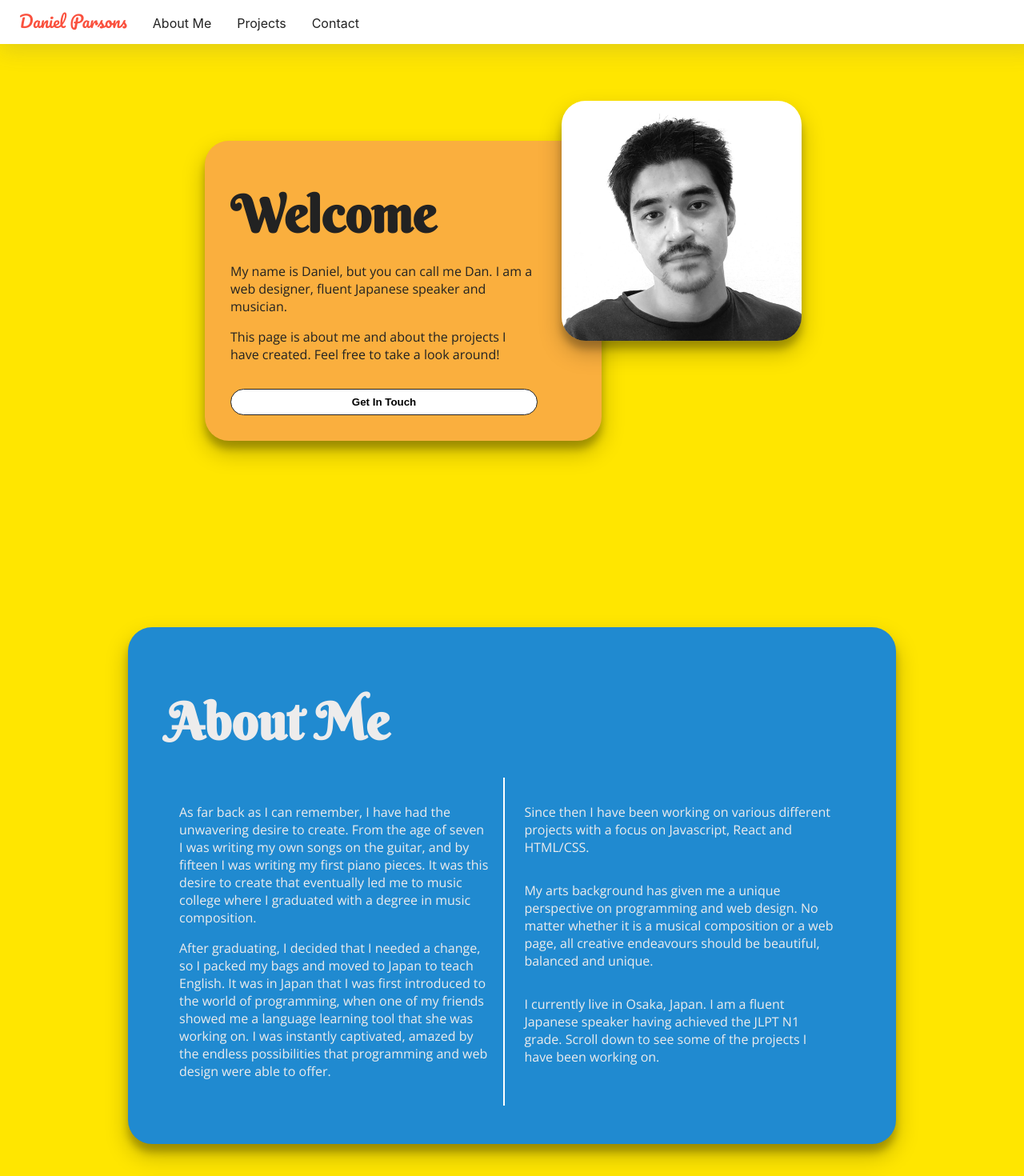
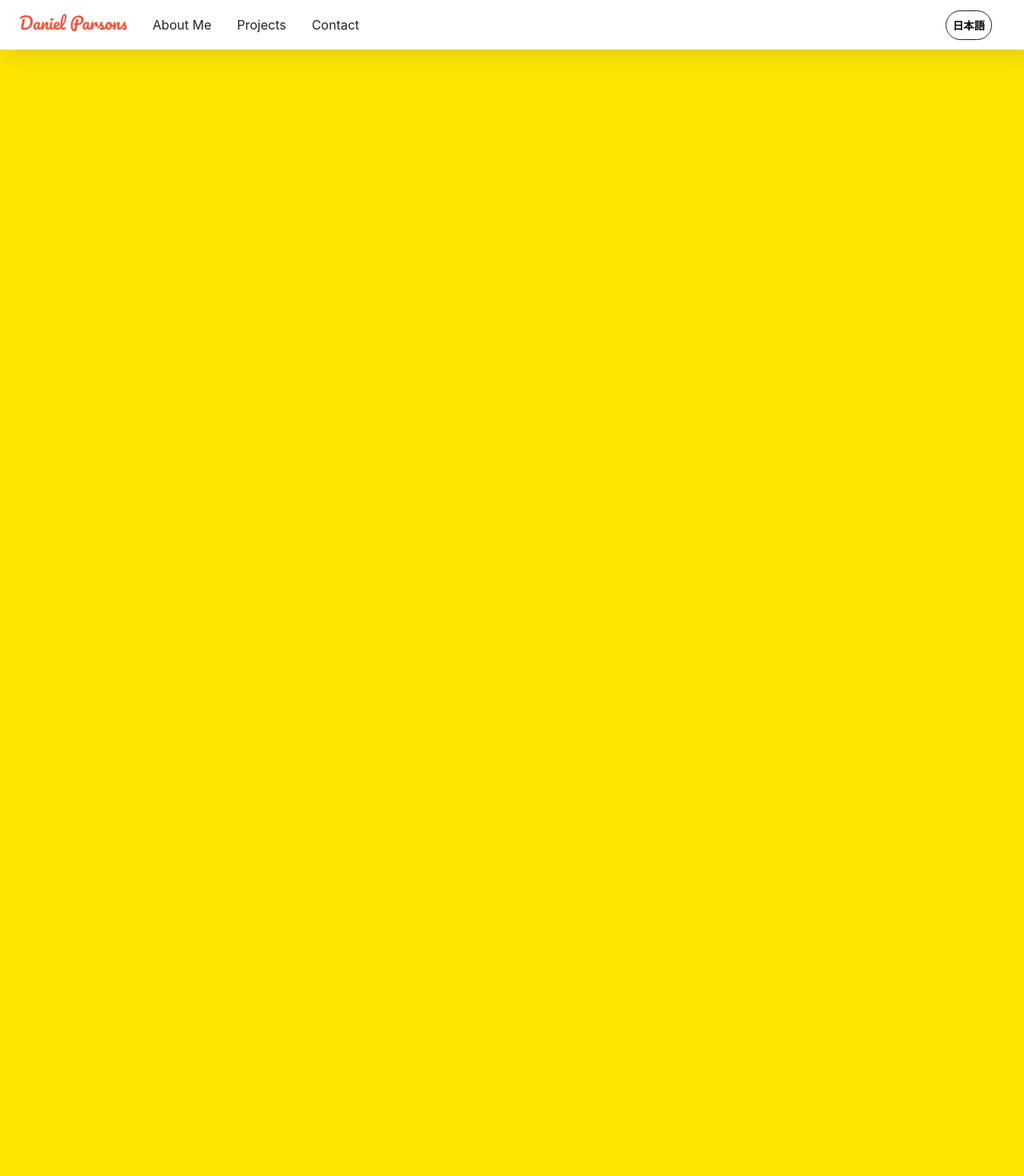
Before and after one commit to dpars34/Personal-Website, a React (Create React App) app: page / in a window 1280 px wide. Shown: the top 1470 px of the page at 80% size. Built offline with nearby package versions, Linux system fonts and the light colour scheme.

Commit message:
Design changes

```diff
--- a/src/App.css
+++ b/src/App.css
@@ -48,3 +48,15 @@
         margin-top: -3rem;
     }
 }
+
+@keyframes fadein {
+    0% {
+        opacity: 0;
+        transform: translate3d(0,40px,0)
+    }
+
+    100% {
+        opacity: 1;
+        transform: translate3d(0,0,0)
+    }
+}
--- a/src/App.js
+++ b/src/App.js
@@ -11,15 +11,23 @@ class App extends React.Component {
   constructor() {
     super()
     this.state = {
-      IsEnglish: true
+      isEnglish: true
     }
+    this.languageChanger = this.languageChanger.bind(this)
+  }
+
+  languageChanger() {
+    this.setState(prevState => {
+      return {
+        isEnglish: !prevState.isEnglish
+    }})
   }
 
   render() {
     return (
       <div className="container">
-        <Header />
-        <Welcome />
+        <Header isEnglish={this.state.isEnglish} languageChanger={this.languageChanger}/>
+        <Welcome isEnglish={this.state.isEnglish} />
         <About />
         <Projects />
         <Contact />
--- a/src/Components/About/About.css
+++ b/src/Components/About/About.css
@@ -32,11 +32,13 @@
 
     .about-text-area {
         background-color: #208AD0;
-        margin: 3rem 10rem;
+        margin: 3rem 10%;
         padding: 3rem;
         border-radius: 30px;
         color: #EDECEC;
         box-shadow: rgba(0, 0, 0, 0.25) 0px 14px 28px, rgba(0, 0, 0, 0.22) 0px 10px 10px;
+        animation-name: fadein;
+        animation-duration: 2s;
     }
 
     #section-text4 {
@@ -53,7 +55,7 @@
     }
 
     .vertical-line {
-        border-left: solid 2px white;
+        border-left: solid 2px #EDECEC;
         width: 1%
       }
 }
--- a/src/Components/Contact/Contact.css
+++ b/src/Components/Contact/Contact.css
@@ -72,9 +72,14 @@
 
 @media (min-width:769px) {
 
+    .contact-area {
+        margin-top: 7rem;
+        margin-bottom: 18rem;
+    }
+
     .contact-text-area {
         background-color: #FAAF3E;
-        margin: 3rem 10rem;
+        margin: 3rem 10%;
         padding: 3rem;
         border-radius: 30px;
         color: #222222;
--- a/src/Components/Footer/Footer.js
+++ b/src/Components/Footer/Footer.js
@@ -12,7 +12,8 @@ function Footer() {
         gitHub: "GitHub",
         linkedIn: "LinkedIn",
         instagram: "Instagram",
-        facebook: "Facebook"
+        facebook: "Facebook",
+        languages: "Languages"
     }
 
     return(
@@ -36,7 +37,14 @@ function Footer() {
                         <a href="https://www.linkedin.com/in/daniel-parsons-b2491420a" className="footer-link">{englishText.linkedIn}</a>
                         <a href="https://www.instagram.com/dpars34/" className="footer-link">{englishText.instagram}</a>
                         <a href="https://www.facebook.com/daniel.parsons.372" className="footer-link">{englishText.facebook}</a>
+                    </div> <br />
+
+                    <div className="footer-block">
+                        <p className="footer-heading">{englishText.languages}</p>
+                        <a href="#welcome-area" className="footer-link">English</a>
+                        <a href="#welcome-area" className="footer-link">日本語</a>
                     </div>
+
                 </div>
 
                 <p className="copyright">© Daniel Parsons 2021</p>
--- a/src/Components/Header/Header.css
+++ b/src/Components/Header/Header.css
@@ -38,6 +38,21 @@ hr {
     color: #222222
 }
 
+.lang-button {
+    display: none;
+    position: fixed;
+    top: 0.5rem;
+    right: 0rem;
+    background-color: white;
+    border: solid 1px #222222;
+    padding: 0.5rem;
+    border-radius: 40px;
+    width: auto;
+    font-weight: bold;
+    margin-left: auto;
+    margin-right: 0.5rem;
+}
+
 @media (min-width:769px) {
     header {
         display: flex;
@@ -58,10 +73,25 @@ hr {
         color: #222222;
         text-decoration: none;
         padding: 0.5rem;
-        margin: 0rem 0.5rem;
+        margin: 0.3rem 0.5rem;
     }
 
     hr {
         display: none;
     }
+
+    .lang-button {
+        display: inline-block;
+        position: relative;
+        top: 0;
+        background-color: white;
+        border: solid 1px #222222;
+        padding: 0.5rem;
+        border-radius: 40px;
+        width: auto;
+        font-weight: bold;
+        margin-left: auto;
+        margin-right: 3rem;
+    }
+
 }
--- a/src/Components/Header/Header.js
+++ b/src/Components/Header/Header.js
@@ -1,7 +1,11 @@
 import React from "react"
 import "./Header.css"
 
-function Header() {
+function Header(props) {
+
+    const englishText = "English"
+    const japaneseText= "日本語"
+
     return(
         <header>
             <a className="personal-logo-link" href="top" >
@@ -12,6 +16,8 @@ function Header() {
                 <a href="#projects-area" className="nav-link">Projects</a>
                 <a href="#contact-area" className="nav-link">Contact</a>
             </div>
+            <div className="button-container"></div>
+            <button onClick={props.languageChanger} className="lang-button">{props.isEnglish ? japaneseText : englishText}</button>
         </header>
     )
 }
--- a/src/Components/Projects/Projects.css
+++ b/src/Components/Projects/Projects.css
@@ -59,18 +59,22 @@
 
 @media (min-width:769px) {
 
+    .projects-area {
+        margin-top: 7rem;
+    }
+
     .project-box {
         border: solid #EDECEC 0px;
         border-radius: 10px;
         padding: 1rem;
         padding-top: 0;
         margin-top: 0rem;
-        box-shadow: rgba(0, 0, 0, 0.35) 0px 5px 15px;
+        box-shadow: rgba(0, 0, 0, 0.25) 0px 0.0625em 0.0625em, rgba(0, 0, 0, 0.25) 0px 0.125em 0.5em, rgba(255, 255, 255, 0.1) 0px 0px 0px 1px inset;
     }
 
     .projects-text-area {
         background-color: #B82626;
-        margin: 3rem 10rem;
+        margin: 3rem 10%;
         padding: 3rem;
         border-radius: 30px;
         color: #EDECEC;
@@ -84,7 +88,7 @@
     }
 
     .project-box {
-        width: 42%;
+        width: 44%;
     }
 
     .vertical-line {
--- a/src/Components/Welcome/Welcome.css
+++ b/src/Components/Welcome/Welcome.css
@@ -55,19 +55,21 @@
 @media (min-width:769px) {
 
     .welcome-area {
-        min-height: 70vh;
-        margin-top: 11rem;
+        margin-top: 30vh;
+        margin-bottom: 20vh;
     }
 
     .welcome-text-area {
         position: relative;
         background-color: #FAAF3E;
         max-width: 30vw;
-        margin: 5rem 0 3rem 20%;
+        margin: 5rem 0 3rem 20vw;
         padding: 2rem 5rem 2rem 2rem;
         border-radius: 30px;
         color: #222222;
         box-shadow: rgba(0, 0, 0, 0.25) 0px 14px 28px, rgba(0, 0, 0, 0.22) 0px 10px 10px;
+        animation-name: fadein;
+        animation-duration: 2s;
     }
 
     .mugshot {
@@ -82,6 +84,8 @@
         border-radius: 30px;
         z-index: 0;
         box-shadow: rgba(0, 0, 0, 0.25) 0px 14px 28px, rgba(0, 0, 0, 0.22) 0px 10px 10px;
+        animation-name: fadein;
+        animation-duration: 1s;
     }
 
     .contact-button {
--- a/src/Components/Welcome/Welcome.js
+++ b/src/Components/Welcome/Welcome.js
@@ -10,14 +10,20 @@ function Welcome(props) {
         buttonText: "Get In Touch"
     }
 
+    const japaneseText = {
+        sectionText1: "イギリス出身、現在日本に住んでいるバイリンガルウェブ開発者、ダニエル　パーソンズです。",
+        sectionText2: "このサイトは、今まで作成したプロジェクトを紹介するために作られましたので、ぜひご覧ください。",
+        buttonText: "Get In Touch"
+    }
+
     return (
         <div className="welcome-area" id="welcome-area">
             <div className="welcome-text-area">
                 <div className="content">
                 <h1 className="heading">Welcome</h1>
                     <img className="mugshot" src={mugshot} alt="profile"/>
-                    <p className="section-text">{englishText.sectionText1}</p>
-                    <p className="section-text">{englishText.sectionText2}</p>
+                    <p className="section-text">{props.isEnglish ? englishText.sectionText1 : japaneseText.sectionText1}</p>
+                    <p className="section-text">{props.isEnglish ? englishText.sectionText2 : japaneseText.sectionText2}</p>
                     <form action="#contact-area">
                         <button className="contact-button">{englishText.buttonText}</button>
                     </form>
```
